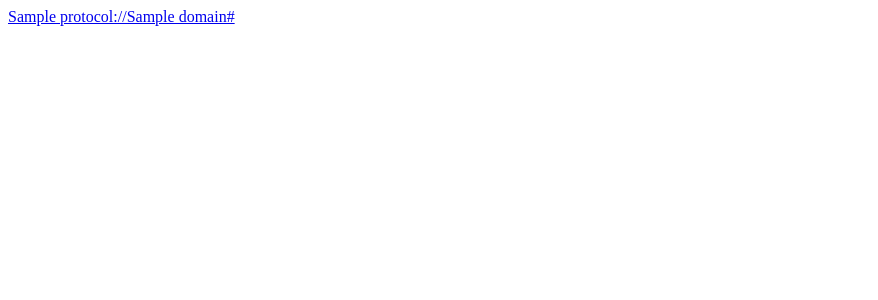
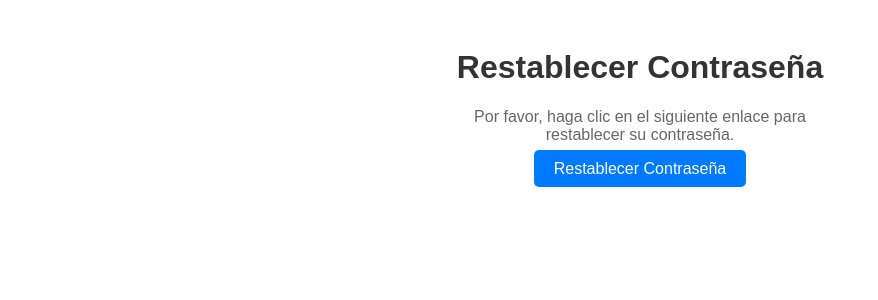
Before and after one commit to juanpfrancos/eduapp, a Django app: template usersproject/usersapp/templates/reset/password_reset_email.html in a window 1280 px wide. Shown: the top 300 px of the page, without its empty margins (0-878 px from the left). Run offline with Django 4.2, Linux system fonts and the light colour scheme; the template is opened without the code that fills it: most values are stand-ins (such as "Sample title", 1, 10 or a date in 2020).

Commit message:
Extend styles and improove email template.

```diff
--- a/usersproject/usersapp/templates/reset/password_reset_email.html
+++ b/usersproject/usersapp/templates/reset/password_reset_email.html
@@ -1 +1,37 @@
-<a href="{{ protocol }}://{{ domain }}{% url 'password_reset_confirm' uidb64=uid token=token %}">{{ protocol }}://{{ domain }}{% url 'password_reset_confirm' uidb64=uid token=token %}</a>
+<!DOCTYPE html>
+<html>
+<head>
+    <title>Restablecer Contraseña</title>
+    <style>
+        body {
+            font-family: Arial, sans-serif;
+            text-align: center;
+        }
+        .container {
+            margin: 0 auto;
+            max-width: 400px;
+            padding: 20px;
+        }
+        h1 {
+            color: #333;
+        }
+        p {
+            color: #666;
+        }
+        .btn {
+            background-color: #007BFF;
+            color: #fff;
+            padding: 10px 20px;
+            text-decoration: none;
+            border-radius: 5px;
+        }
+    </style>
+</head>
+<body>
+    <div class="container">
+        <h1>Restablecer Contraseña</h1>
+        <p>Por favor, haga clic en el siguiente enlace para restablecer su contraseña.</p>
+        <a class="btn" href="{{ protocol }}://{{ domain }}{% url 'password_reset_confirm' uidb64=uid token=token %}">Restablecer Contraseña</a>
+    </div>
+</body>
+</html>
```
Also changed, not shown: usersproject/usersapp/templates/reset/password_reset_complete.html (+3 -8 lines), usersproject/usersapp/templates/reset/password_reset_confirm.html (+3 -8 lines), usersproject/usersapp/templates/reset/password_reset_done.html (+3 -8 lines), usersproject/usersapp/templates/reset/password_reset_form.html (+3 -7 lines).
